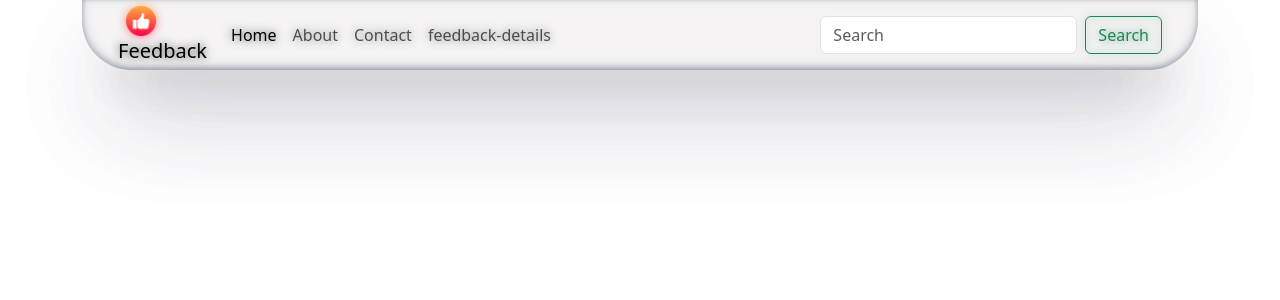
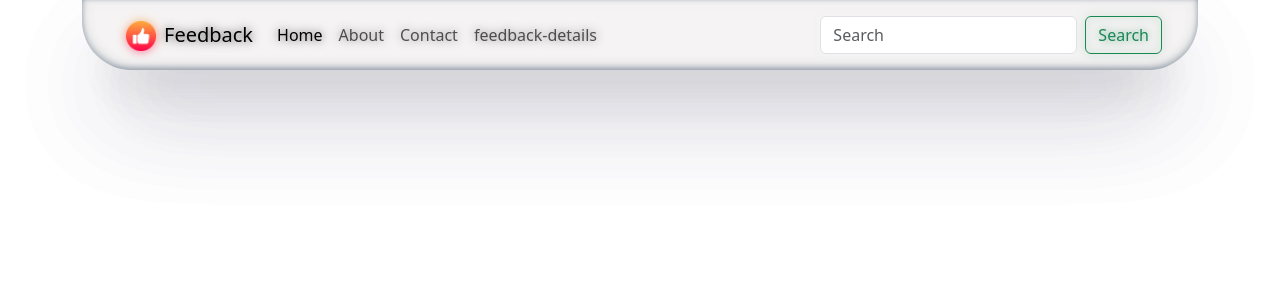
Before and after one commit to alvaresroyston/e2e-feedback-form, a React (Create React App) app: page / in a window 1280 px wide. Shown: the top 300 px of the page. Built offline with nearby package versions, Linux system fonts and the light colour scheme.

Commit message:
Removed link

```diff
--- a/src/Components/Navbar.jsx
+++ b/src/Components/Navbar.jsx
@@ -15,9 +15,7 @@
               height="30"
               class="d-inline-block align-text-top mx-2"
             />
-            <Link class="nav-link active" aria-current="page" to="/feedback">
-              Feedback
-            </Link>
+            Feedback
           </a>
           <button
             class="navbar-toggler"
```
